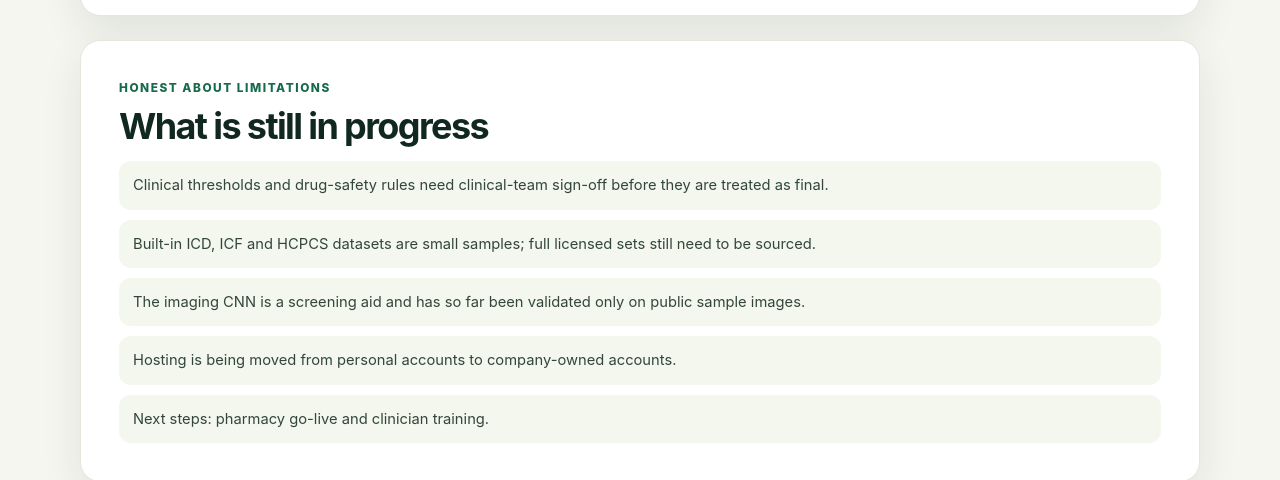
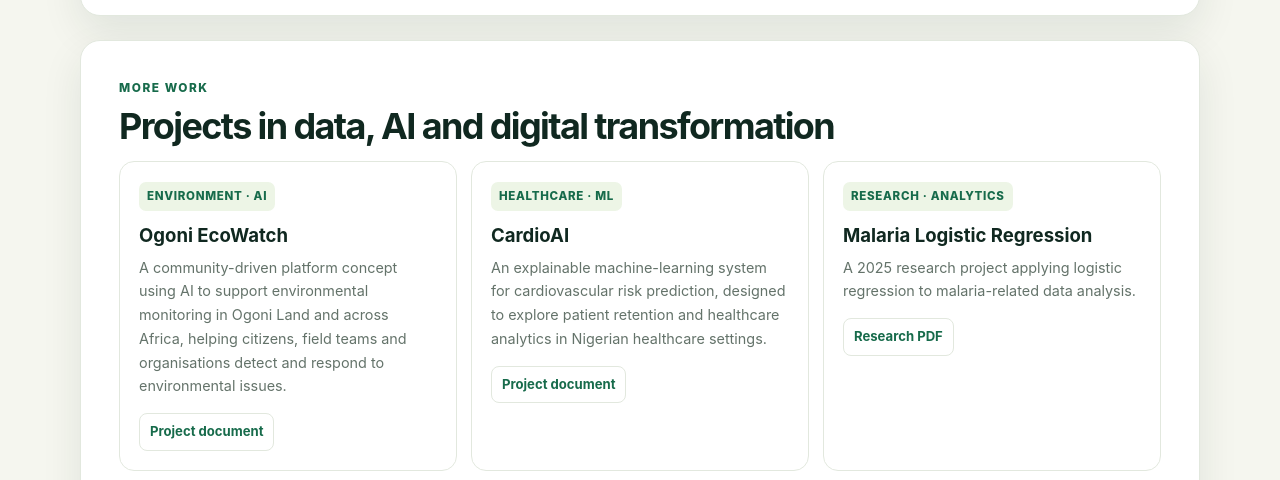
Before and after one commit to gbohigbaradc/gbohigbaradc.github.io, a plain HTML site: page index.html in a window 1280 px wide. Shown: the part 5889-6369 px from the top of the page. Drawn offline with Linux system fonts and the light colour scheme; grey boxes are pictures that could not be loaded.

Commit message:
Update index.html to remove roadmap section
Removed outdated roadmap section and updated viewport meta tag.

```diff
--- a/index.html
+++ b/index.html
@@ -2,10 +2,10 @@
 <html lang="en">
 <head>
   <meta charset="utf-8" />
-  <meta name="viewport" content="width=device-width, initial-scale=1" />
+  <meta name="viewport" content="width=device-width,initial-scale=1" />
   <meta name="theme-color" content="#102820" />
   <title>Gboh-Igbara D. Charles | Data Scientist &amp; AI Engineer</title>
-  <meta name="description" content="Gboh-Igbara D. Charles is a Data Scientist and AI Engineer building practical, responsible products across healthcare, machine learning, environmental monitoring and analytics. Explore JoiHealth HMS and more." />
+  <meta name="description" content="Gboh-Igbara D. Charles is a Data Scientist and AI Engineer building practical, responsible products across healthcare, machine learning, environmental monitoring and analytics." />
   <meta name="keywords" content="Gboh-Igbara D. Charles, Data Scientist, AI Engineer, JoiHealth HMS, healthcare technology, machine learning, data analysis, Ogoni EcoWatch, CardioAI" />
   <link rel="canonical" href="https://gbohigbaradc.github.io/" />
   <meta property="og:type" content="website" />
@@ -307,18 +307,6 @@ Cloud Run / Render → Imaging service (ONNX CNN + Grad-CAM)</pre></div>
       <p class="muted">The system is split across three repositories: <code>joihealth-hms-backend</code> (FastAPI service, routers, rules engines, PDF code and Dockerfile), <code>joihealth-hms-frontend</code> (Next.js application), and <code>joihealth-imaging-ai</code> (ONNX imaging service).</p>
     </section>
 
-    <section class="panel" aria-labelledby="roadmap-title">
-      <p class="section-kicker">Honest about limitations</p>
-      <h2 id="roadmap-title">What is still in progress</h2>
-      <ul class="highlight-list">
-        <li>Clinical thresholds and drug-safety rules need clinical-team sign-off before they are treated as final.</li>
-        <li>Built-in ICD, ICF and HCPCS datasets are small samples; full licensed sets still need to be sourced.</li>
-        <li>The imaging CNN is a screening aid and has so far been validated only on public sample images.</li>
-        <li>Hosting is being moved from personal accounts to company-owned accounts.</li>
-        <li>Next steps: pharmacy go-live and clinician training.</li>
-      </ul>
-    </section>
-
     <section id="projects" class="panel" aria-labelledby="projects-title">
       <p class="section-kicker">More work</p>
       <h2 id="projects-title">Projects in data, AI and digital transformation</h2>
```
